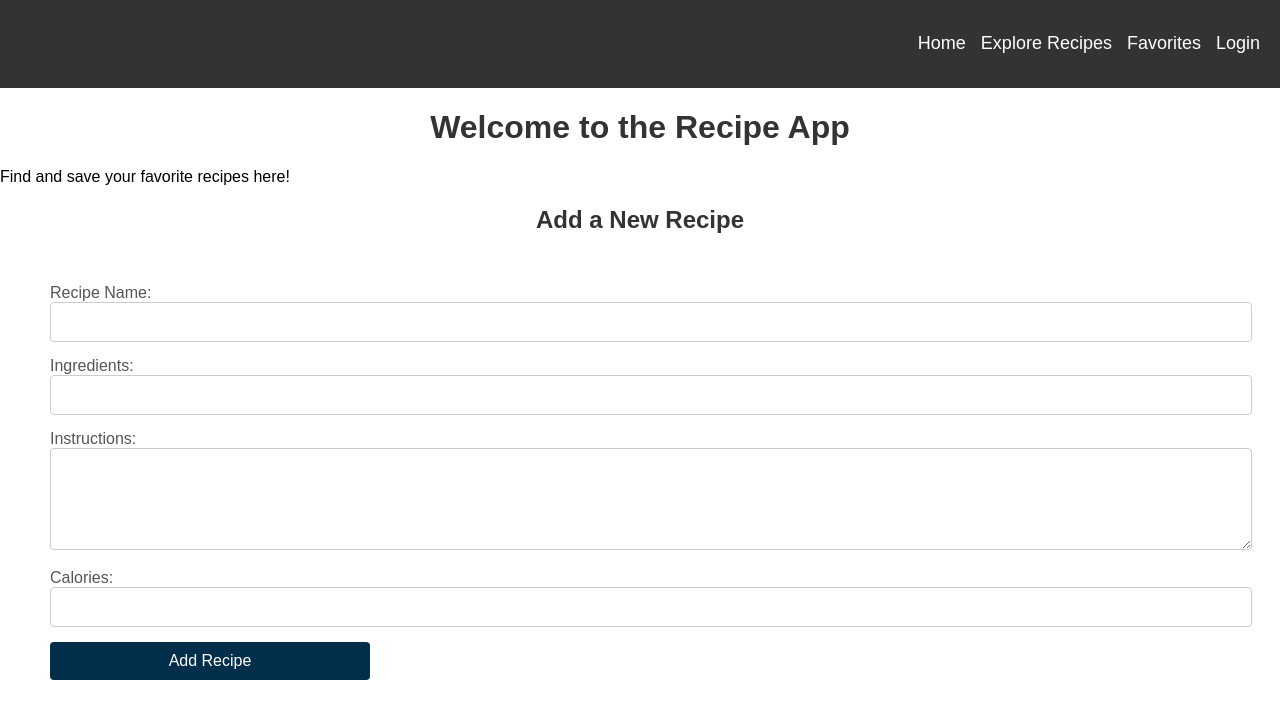
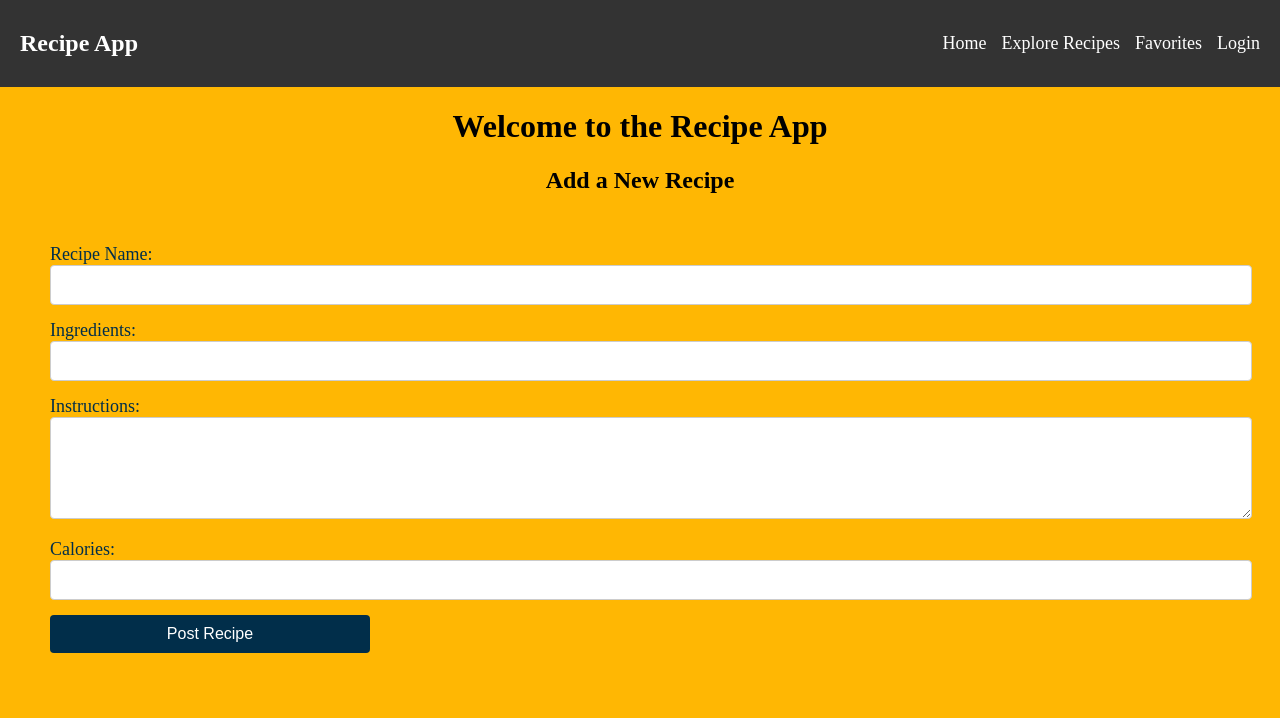
Before and after one commit to jacobmidd1996/Thechoppingblock, a React (Vite) app in the folder client/: page / in a window 1280 px wide. Shown: the top 718 px of the page. Built offline with nearby package versions, Linux system fonts and the light colour scheme.

Commit message:
added css to main page

```diff
--- a/client/index.html
+++ b/client/index.html
@@ -3,6 +3,7 @@
   <head>
     <meta charset="UTF-8" />
     <meta name="viewport" content="width=device-width, initial-scale=1.0" />
+    <link href="https://fonts.googleapis.com/css2?family=Montserrat:ital,wght@0,100..900;1,100..900&family=Roboto+Slab:wght@100..900&display=swap" rel="stylesheet">
     <title>The Chopping Block</title>
   </head>
   <body>
--- a/client/main.css
+++ b/client/main.css
@@ -28,7 +28,7 @@
 
 h1, h2 {
   text-align: center;
-  color: #333;
+  color: offwhite;
 }
 
 form {
@@ -38,8 +38,8 @@ form {
 }
 
 label {
-  font-size: 16px;
-  color: #555;
+  font-size: 18px;
+  color:#012e4a;
 }
 
 input[type="text"],
@@ -73,3 +73,10 @@ button[type="submit"]:hover {
 .post-container {
   margin: 50px;
 }
+.nutrients {
+  margin: 40px;
+  border-style: solid;
+  border-color:#012e4a;
+  padding:40px;
+  font-family: "Montsserat";
+}
--- a/client/src/index.css
+++ b/client/src/index.css
@@ -1,4 +1,10 @@
 body {
     margin: 0;
-    font-family: Arial, sans-serif;
+    font-family: "Monteserrat";
+    background-color: #ffb703;
   }
+
+  .home-p {
+    display: flex;
+    justify-content: center;
+  }
--- a/client/src/pages/ExploreRecipes.tsx
+++ b/client/src/pages/ExploreRecipes.tsx
@@ -76,6 +76,7 @@ const ExploreRecipes: React.FC = () => {
   return (
     <div>
       <h2>Explore Recipes</h2>
+      <div className="searchbar">
       <SearchBar onSearch={handleSearch} />
       {loading && <p>Loading...</p>}
       {error && <p>{error}</p>}
@@ -92,7 +93,7 @@ const ExploreRecipes: React.FC = () => {
           </div>
         ))}
         {nutrients && (
-          <div>
+          <div className="nutrients">
             <h3>Nutrient Information</h3>
             <p>Food: {nutrients?.food_name}</p>
             <p>Calories: {nutrients?.nf_calories}</p>
@@ -107,6 +108,7 @@ const ExploreRecipes: React.FC = () => {
         )}
       </div>
     </div>
+    </div>
   );
 };
 
--- a/client/src/pages/Favorites.tsx
+++ b/client/src/pages/Favorites.tsx
@@ -48,8 +48,6 @@ const Favorites: React.FC = () => {
 
   return (
     <div>
-      <h1>Favorites</h1>
-
       <h2>My Posts</h2>
       <div className="my-posts-container">
         {myPosts.map((post) => (
--- a/client/src/pages/Home.tsx
+++ b/client/src/pages/Home.tsx
@@ -43,7 +43,6 @@ const Home: React.FC = () => {
   return (
     <div>
       <h1>Welcome to the Recipe App</h1>
-      <p>Find and save your favorite recipes here!</p>
       <h2>Add a New Recipe</h2>
       <form onSubmit={handleSubmit} className="post-container">
         <label>
@@ -62,7 +61,7 @@ const Home: React.FC = () => {
           Calories:
           <input type="number" value={calories} onChange={(e) => setCalories(e.target.value)} required />
         </label>
-        <button type="submit">Add Recipe</button>
+        <button type="submit">Post Recipe</button>
       </form>
     </div>
   );
```
